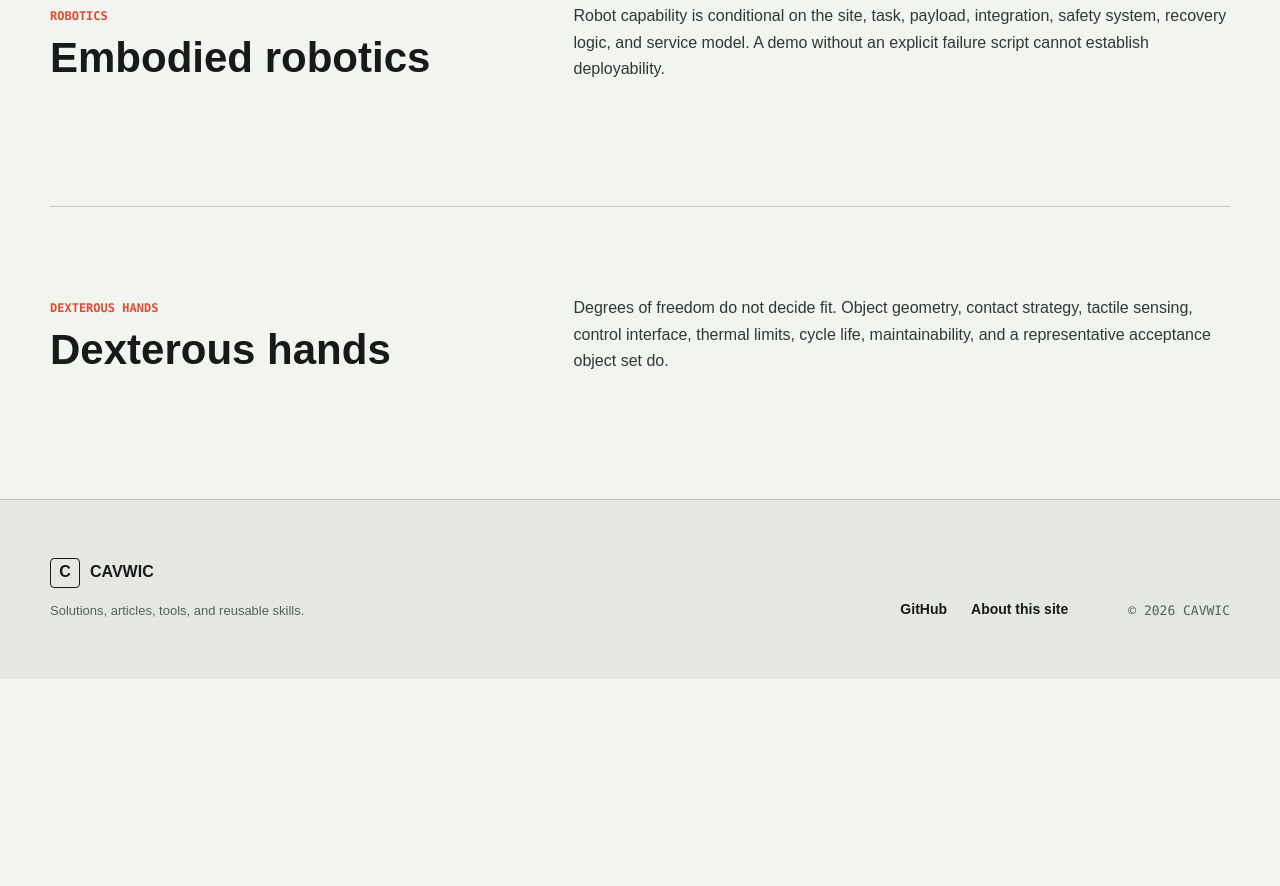
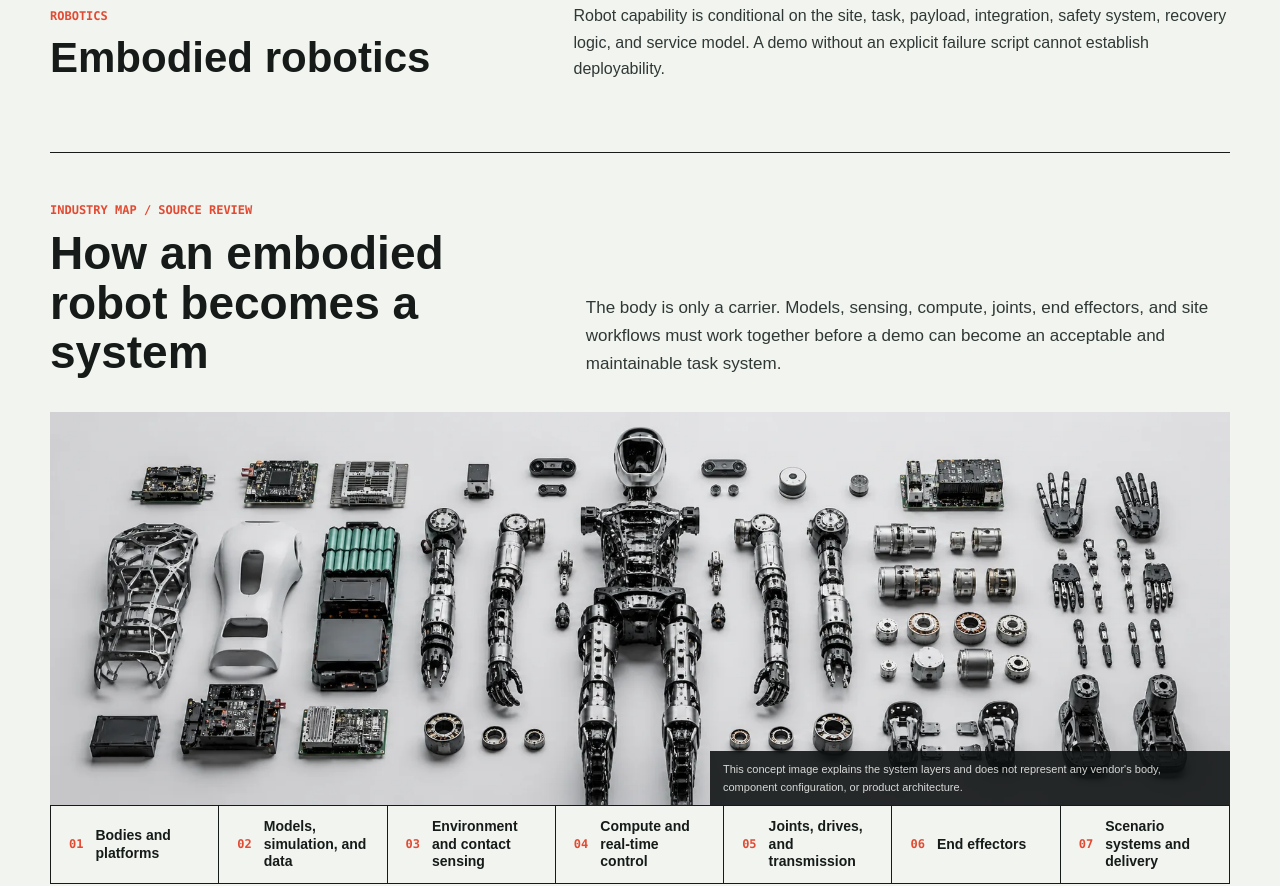
Before and after one commit to cavwic/cavwic.github.io, an Astro site: page /en/industries in a window 1280 px wide. Shown: the part 787-1673 px from the top of the page. Before the commit the page ends 1466 px from the top, so only its background shows below. Built offline with nearby package versions, Linux system fonts and the light colour scheme; Astro itself is replaced by a stand-in of ours.

Commit message:
publish robotics industry maps

```diff
--- a/src/data/industry-landscape.ts
+++ b/src/data/industry-landscape.ts
@@ -328,10 +328,10 @@ export const landscapeCompanies: Record<string, LandscapeCompany> = {
 
 const dexterousHands: IndustryLandscape = {
   id: "dexterous-hands",
-  label: l("LOCAL REVIEW / NOT PUBLISHED", "LOCAL REVIEW / NOT PUBLISHED"),
+  label: l("INDUSTRY MAP / SOURCE REVIEW", "INDUSTRY MAP / SOURCE REVIEW"),
   title: l("把灵巧手放回整条产业链", "Put the dexterous hand back into its value chain"),
   intro: l("不按自由度给产品排队，而是沿着接触、驱动、传动、控制和应用逐层看：谁提供完整末端，谁解决关键部件，谁把它接入机器人和真实任务。", "Do not rank hands by degrees of freedom. Follow contact, actuation, transmission, control, and application to see who supplies a complete end effector, who solves a component problem, and who integrates it into a real task."),
-  image: "/images/dexterous-hand-exploded-sample.webp",
+  image: "/images/dexterous-hand-exploded.webp",
   imageAlt: l("概念性的灵巧手机构、触觉、驱动、传动和控制部件拆解陈列", "Conceptual arrangement of dexterous-hand mechanisms, tactile parts, drives, transmissions, and control electronics"),
   imageNote: l("概念图用于解释产业链浏览方式，不代表任何厂商的具体产品结构。", "This concept image explains the value-chain browsing model and does not represent any vendor's actual architecture."),
   chapters: [
@@ -346,10 +346,10 @@ const dexterousHands: IndustryLandscape = {
 
 const robotics: IndustryLandscape = {
   id: "robotics",
-  label: l("LOCAL REVIEW / NOT PUBLISHED", "LOCAL REVIEW / NOT PUBLISHED"),
+  label: l("INDUSTRY MAP / SOURCE REVIEW", "INDUSTRY MAP / SOURCE REVIEW"),
   title: l("一台具身机器人如何成为系统", "How an embodied robot becomes a system"),
   intro: l("本体只是载体。模型、感知、算力、关节、末端和现场流程必须同时成立，演示动作才能变成可验收、可维护的任务系统。", "The body is only a carrier. Models, sensing, compute, joints, end effectors, and site workflows must work together before a demo can become an acceptable and maintainable task system."),
-  image: "/images/embodied-robot-exploded-review.webp",
+  image: "/images/embodied-robot-exploded.webp",
   imageAlt: l("概念性人形机器人本体、传感器、算力、关节、驱动、灵巧手与电源部件拆解陈列", "Conceptual exploded arrangement of a humanoid body, sensors, compute, joints, drives, dexterous hands, and power components"),
   imageNote: l("概念图用于说明系统分层，不代表任何厂商本体、部件配置或实际产品结构。", "This concept image explains the system layers and does not represent any vendor's body, component configuration, or product architecture."),
   chapters: [
--- a/src/pages/en/industries/index.astro
+++ b/src/pages/en/industries/index.astro
@@ -1,13 +1,12 @@
 ---
 import IndustryLandscape from "../../../components/IndustryLandscape.astro";
-import { isReviewBuild } from "../../../data/content";
 import BaseLayout from "../../../layouts/BaseLayout.astro";
 ---
 <BaseLayout locale="en" title="Industry Research | CAVWIC" description="Core English summaries for enterprise AI, embodied robotics, and dexterous hands." alternatePath="/industries">
   <header class="page-head"><div class="page-head-inner"><p class="eyebrow">INDUSTRY RESEARCH</p><h1>Three fields, one delivery discipline</h1><p>The full research library is reviewed in Chinese. These summaries state the decision framework and the evidence still required.</p></div></header>
   <div class="industries-content english-summaries">
     <section id="ai" class="industry-section"><div class="industry-section-head"><div><p class="eyebrow">AI</p><h2>Enterprise AI</h2></div><p>RAG and agents are operational systems. A proposal must cover data ownership, access control, retrieval evaluation, tool permissions, cost, observability, fallback, and human takeover. A polished answer alone is not acceptance evidence.</p></div></section>
-    <section id="robotics" class="industry-section"><div class="industry-section-head"><div><p class="eyebrow">ROBOTICS</p><h2>Embodied robotics</h2></div><p>Robot capability is conditional on the site, task, payload, integration, safety system, recovery logic, and service model. A demo without an explicit failure script cannot establish deployability.</p></div>{isReviewBuild && <IndustryLandscape industry="robotics" locale="en" />}</section>
-    <section id="dexterous-hands" class="industry-section"><div class="industry-section-head"><div><p class="eyebrow">DEXTEROUS HANDS</p><h2>Dexterous hands</h2></div><p>Degrees of freedom do not decide fit. Object geometry, contact strategy, tactile sensing, control interface, thermal limits, cycle life, maintainability, and a representative acceptance object set do.</p></div>{isReviewBuild && <IndustryLandscape industry="dexterous-hands" locale="en" />}</section>
+    <section id="robotics" class="industry-section"><div class="industry-section-head"><div><p class="eyebrow">ROBOTICS</p><h2>Embodied robotics</h2></div><p>Robot capability is conditional on the site, task, payload, integration, safety system, recovery logic, and service model. A demo without an explicit failure script cannot establish deployability.</p></div><IndustryLandscape industry="robotics" locale="en" /></section>
+    <section id="dexterous-hands" class="industry-section"><div class="industry-section-head"><div><p class="eyebrow">DEXTEROUS HANDS</p><h2>Dexterous hands</h2></div><p>Degrees of freedom do not decide fit. Object geometry, contact strategy, tactile sensing, control interface, thermal limits, cycle life, maintainability, and a representative acceptance object set do.</p></div><IndustryLandscape industry="dexterous-hands" locale="en" /></section>
   </div>
 </BaseLayout>
--- a/src/pages/industries/index.astro
+++ b/src/pages/industries/index.astro
@@ -16,6 +16,6 @@ const industries = [
 <BaseLayout title="行业资料库 | CAVWIC" description="企业 AI、具身机器人与灵巧手的白皮书、产品矩阵、公司档案、文章和案例。" alternatePath="/en/industries">
   <header class="page-head"><div class="page-head-inner"><p class="eyebrow">INDUSTRY LIBRARY</p><h1>行业资料库</h1><p>事实、实践和判断分开标注。所有产品结论都回到来源、核验日期和待验证条件。</p></div></header>
   <nav class="industry-directory" aria-label="行业分类"><div class="industry-directory-inner">{industries.map((industry) => <a class="industry-tab" href={`#${industry.id}`}><span>{industry.code}</span><strong>{industry.name}</strong><ArrowDown size={18}/></a>)}</div></nav>
-  <div class="industries-content">{industries.map((industry) => <section id={industry.id} class="industry-section"><div class="industry-section-head"><div><p class="eyebrow">{industry.code}</p><h2>{industry.name}</h2></div><div><p>{industry.description}</p><strong class="industry-question">{industry.question}</strong></div></div>{isReviewBuild && (industry.id === "robotics" || industry.id === "dexterous-hands") && <IndustryLandscape industry={industry.id} />}<LibraryDirectory entries={all.filter((entry) => entry.data.industry === industry.id)} /></section>)}</div>
+  <div class="industries-content">{industries.map((industry) => <section id={industry.id} class="industry-section"><div class="industry-section-head"><div><p class="eyebrow">{industry.code}</p><h2>{industry.name}</h2></div><div><p>{industry.description}</p><strong class="industry-question">{industry.question}</strong></div></div>{(industry.id === "robotics" || industry.id === "dexterous-hands") && <IndustryLandscape industry={industry.id} />}<LibraryDirectory entries={all.filter((entry) => entry.data.industry === industry.id)} /></section>)}</div>
   {isReviewBuild && <section class="cross-links"><a href="/companies"><span>13 FILES</span><h2>公司档案</h2><ArrowUpRight size={20}/></a><a href="/matrices"><span>03 MATRICES</span><h2>产品矩阵</h2><ArrowUpRight size={20}/></a><a href="/glossary"><span>120 TERMS</span><h2>术语库</h2><ArrowUpRight size={20}/></a></section>}
 </BaseLayout>
```
Also changed, not shown: public/images/dexterous-hand-exploded.webp (renamed from public/images/dexterous-hand-exploded-sample.webp), public/images/embodied-robot-exploded.webp (renamed from public/images/embodied-robot-exploded-review.webp).
